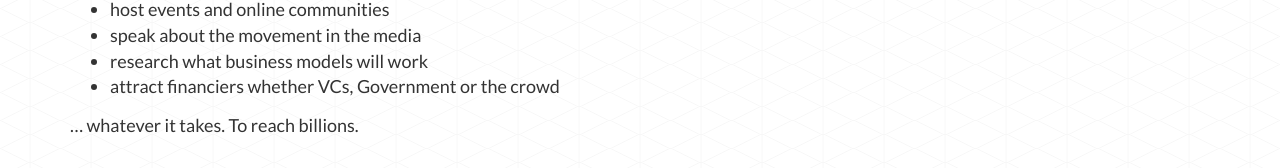
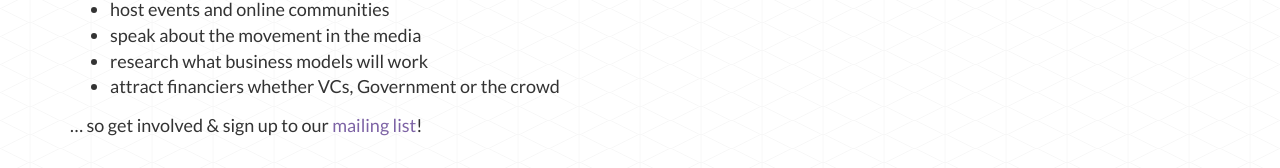
Before and after one commit to redecentralize/redecentralize-website, a Jekyll site: the page built from about/index.html, in a window 1280 px wide and 1339 px high. Shown: the part 1168-1336 px from the top of the window. Built offline with Jekyll 4.4.1, drawn with Linux system fonts in a browser that asks for light colours; nearby versions of some CDN libraries; library files that are not in the unit come from our copies; Markdown is read by kramdown in place of the engine named in the settings.

Commit message:
edited bottom line
want a call to action here, currently: sign up to mailing list

```diff
--- a/about/index.html
+++ b/about/index.html
@@ -68,7 +68,7 @@ id: about
       <li>research what business models will work</li>
       <li>attract financiers whether VCs, Government or the crowd</li>
     </ul>
-    <p>&hellip; whatever it takes. To reach billions.</p>
+    <p>&hellip; so get involved & sign up to our <a href="http://redecentralize.us7.list-manage1.com/subscribe?u=e695b0ee388925f96abc28c36&id=8718aeab17" target="_blank">mailing list</a>!</p>
 
   </div>
   <div class="col-sm-4">
```
